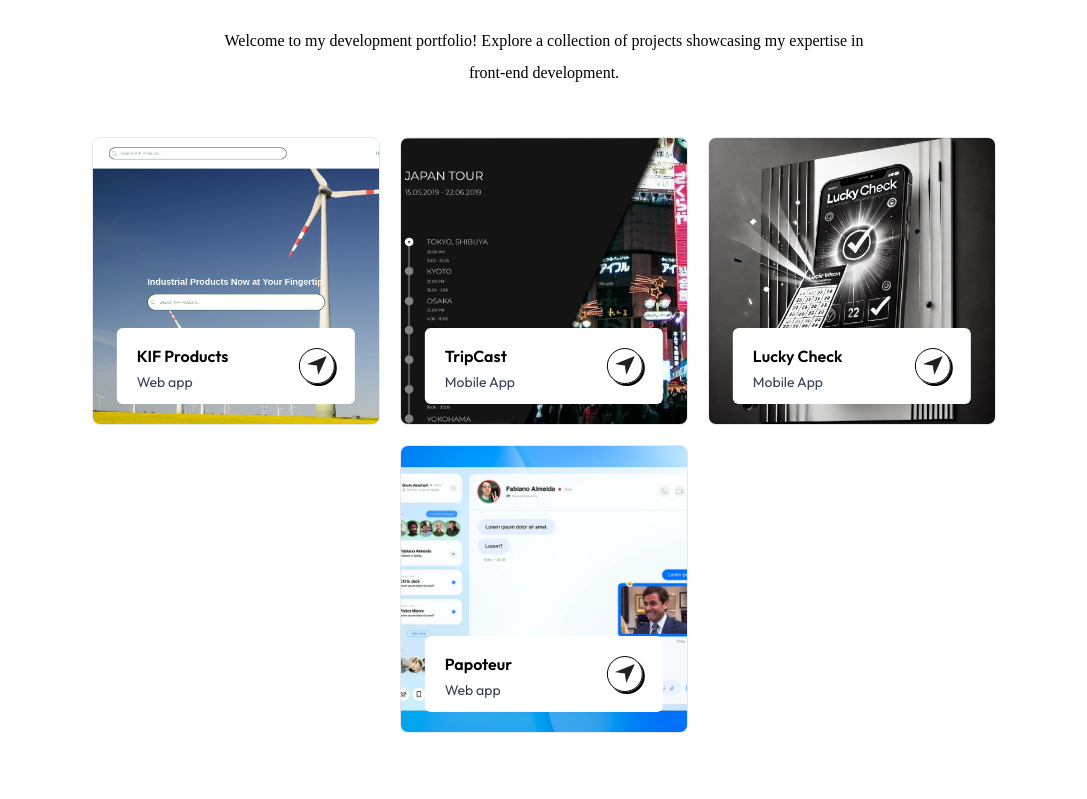
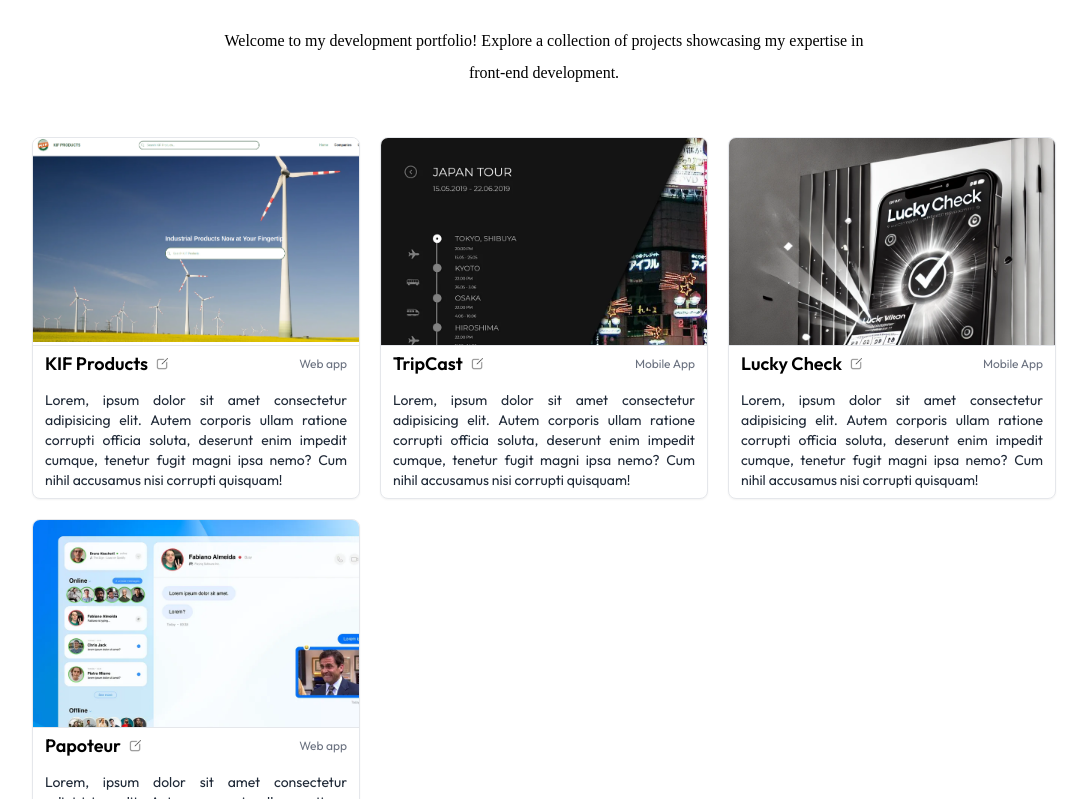
Before and after one commit to abhishekpv/portfolio, a Next.js app: page / in a window 1280 px wide. Shown: the part 3581-4380 px from the top of the page, without its empty margins (96-1183 px from the left). Built offline with nearby package versions, Linux system fonts and the light colour scheme; a web font is replaced by a local one.

Commit message:
change works UI

```diff
--- a/components/works/WorkContainer.tsx
+++ b/components/works/WorkContainer.tsx
@@ -3,27 +3,35 @@ import Image from "next/image";
 
 const WorkContainer = () => {
   return (
-    <div className="flex flex-wrap items-center justify-center max-w-7xl mx-auto w-fit gap-5">
+    <div className="grid xl:grid-cols-3 md:grid-cols-2 grid-cols-1 max-w-7xl mx-auto gap-5">
       {workData.map((project) => {
         return (
           <div
-            className="aspect-square bg-no-repeat w-72 bg-cover border bg-center rounded-lg relative cursor-pointer group"
+            className=" bg-white mx-auto max-w-96  w-full overflow-hidden relative group border-[0.5px] border-gray-200 shadow-sm rounded-lg "
             key={project.id}
-            style={{ backgroundImage: `url(${project.bgImage})` }}
           >
-            <div className="bg-white w-10/12 rounded-md absolute bottom-5 left-1/2 -translate-x-1/2 py-3 px-5 flex items-center justify-between duration-500 group-hover:bottom-7">
-              <div>
-                <h2 className="font-semibold text-black">{project.title}</h2>
-                <p className="text-sm text-gray-700">{project.description}</p>
-              </div>
-              <div className="border rounded-full duration-300 border-black w-9 aspect-square flex items-center justify-center shadow-[2px_2px_0_#000] group-hover:bg-lime-300 transition">
-                <Image
-                  src={assets.send_icon}
-                  alt={"send icon"}
-                  className="w-5"
-                />
-              </div>
+            <div className="h-52  overflow-hidden border-b-[0.5px] border-gray-200 ">
+              <Image
+                src={project.bgImage}
+                alt={project.title}
+                layout="responsive"
+                width="300"
+                height="200"
+                className=" min-h-52 min-w-72 sm:min-w-96 -mt-1"
+              />
             </div>
+            <div className="px-3 py-1  flex items-center justify-between w-full">
+              <h3 className="text-lg font-semibold duration-200 text-black flex items-center  gap-2">
+                {project.title}<Image src={assets.open_link_black} alt="external-link" className="h-3 w-3 min-w-3 cursor-pointer" />
+              </h3>
+              <p className="text-gray-500 text-xs">{project.description}</p>
+            </div>
+            <p className="px-3 text-sm text-justify text-gray-800 py-2">
+              Lorem, ipsum dolor sit amet consectetur adipisicing elit. Autem
+              corporis ullam ratione corrupti officia soluta, deserunt enim
+              impedit cumque, tenetur fugit magni ipsa nemo? Cum nihil accusamus
+              nisi corrupti quisquam!
+            </p>
           </div>
         );
       })}
```
